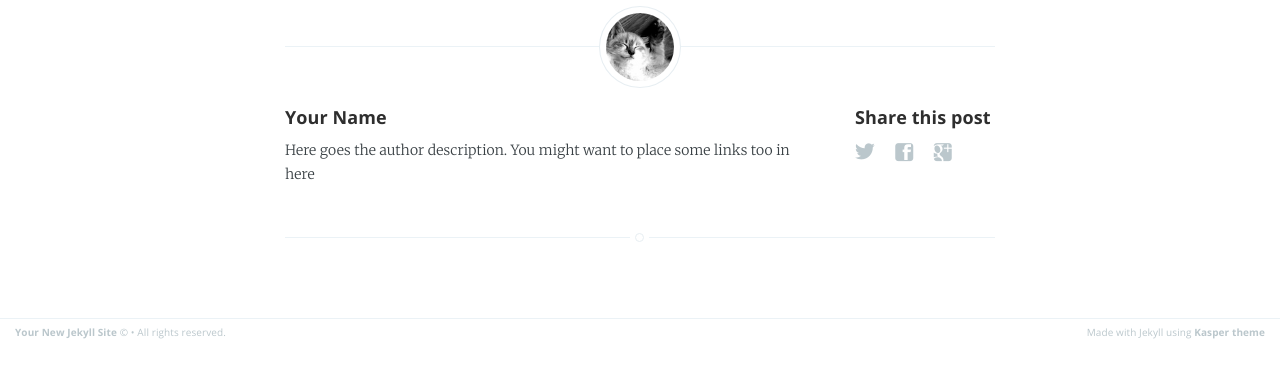
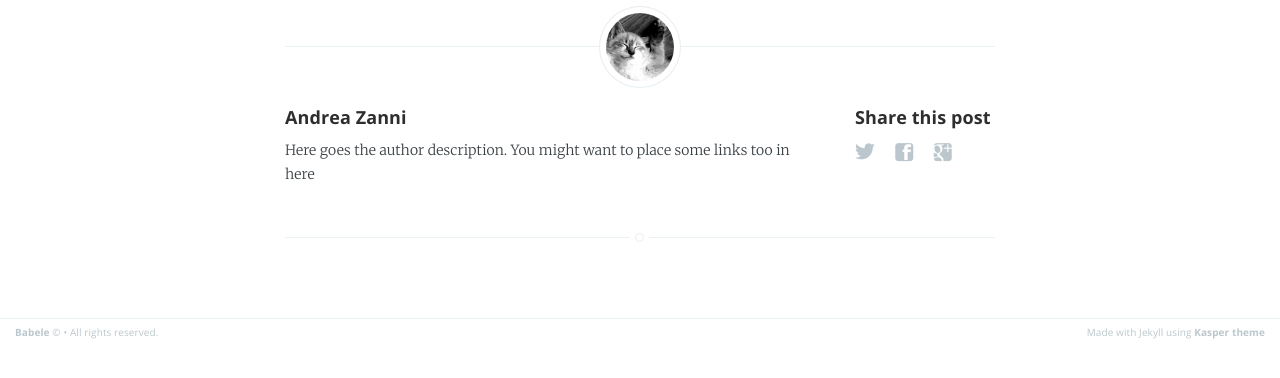
Before and after one commit to Aubreymcfato/aubreymcfato.github.io, a Jekyll site: the page built from _posts/2015-03-10-primotest.md, in a window 1280 px wide. Shown: the part 478-856 px from the top of the page. Built offline with Jekyll 4.4.1, drawn with Linux system fonts in a browser that asks for light colours; Markdown is read by kramdown in place of the engine named in the settings.

Commit message:
primo config

```diff
--- a/_config.yml
+++ b/_config.yml
@@ -1,15 +1,15 @@
-name: Your New Jekyll Site
-description: Blogging about stuffs
-meta_description: "Your New Jekyll Site, Blogging about stuffs"
+name: Babele
+description: scripts and scripta
+meta_description:
 
 markdown: redcarpet
 highlighter: pygments
 logo: false
 paginate: 15
 baseurl: /
-domain_name: 'http://yourblog-domain.com'
+domain_name: 'http://aubreymcfato.github.io'
 google_analytics: 'UA-XXXXXXXX-X'
 
 # Details for the RSS feed generator
-url:            'blog url'
-author:         'Your Name'
+url:            'http://aubreymcfato.github.io/'
+author:         'Andrea Zanni'
```
